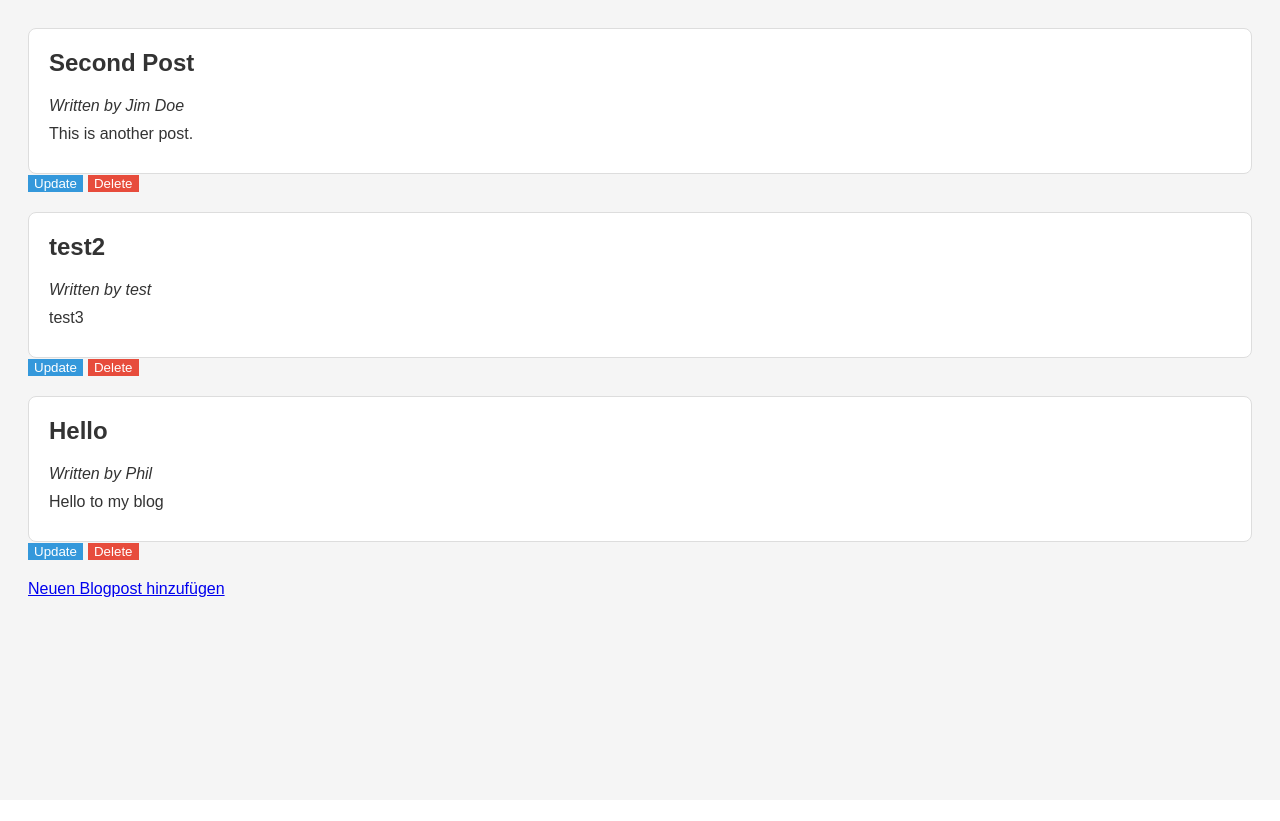
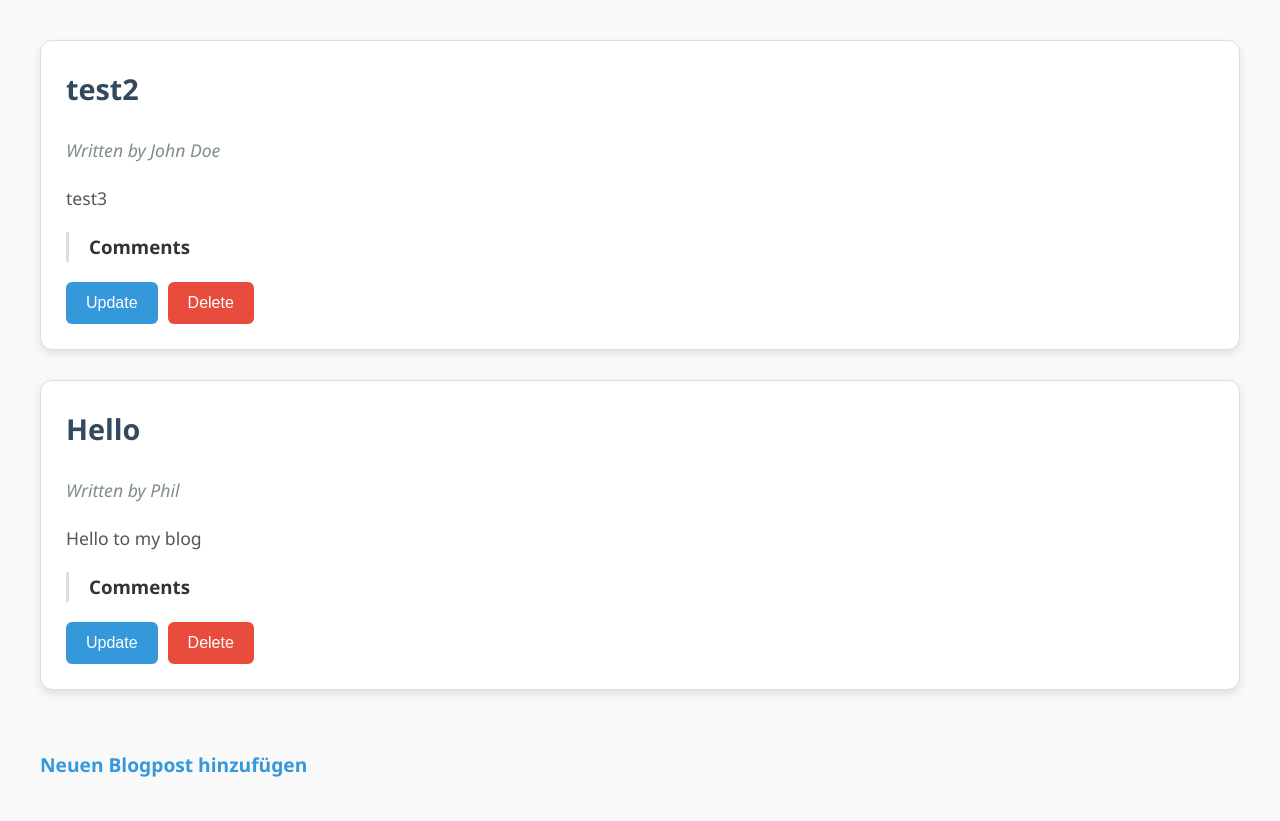
Before and after one commit to Theladron/Masterblog, a Flask app: page / in a window 1280 px wide. Before the commit the page ends 597 px from the top, so only its background shows below. Run offline with Flask 3, Linux system fonts and the light colour scheme.

Commit message:
Added update buttons and html, improved css visuals for every Html file

```diff
--- a/app.py
+++ b/app.py
@@ -1,14 +1,15 @@
 from flask import Flask, render_template, request, redirect, url_for
+
 import blog_posts_storage
 
 app = Flask(__name__)
-
 
 
 @app.route('/')
 def index():
     blog_posts = blog_posts_storage.read_comments()["data"]
     return render_template('index.html', posts=blog_posts)
+
 
 @app.route('/add', methods=['GET', 'POST'])
 def add():
@@ -29,28 +30,26 @@ def delete(post_id):
 
 @app.route('/update/<int:post_id>', methods=['GET', 'POST'])
 def update(post_id):
-    post = ""
     data = blog_posts_storage.read_comments()["data"]
-    for comment in data["data"]:
-        if comment["id"] == post_id:
-            post = comment.get["content"]
+    post = next((post for post in data if post["id"] == post_id), None)
+    print(post)
     if not post:
-        # Post not found
         return "Post not found", 404
 
     if request.method == 'POST':
-        for index, comment in enumerate(data["data"]):
-            if comment["id"] == post_id:
-                data["data"][index]["content"] = "abc"
-                blog_posts_storage.update_comment()
-                return redirect(url_for('index'))
-    # Update the post in the JSON file
-    # Redirect back to index
+        author = request.form.get('author')
+        title = request.form.get('title')
+        content = request.form.get('content')
+        blog_posts_storage.update_comment(post_id, author, title, content)
+        return redirect(url_for('index'))
 
-    # Else, it's a GET request
-    # So display the update.html page
+
     return render_template('update.html', post=post)
 
+    @app.route('/like/<int:post_id>')
+    def like(post_id):
+        blog_posts_storage.like_comment(post_id)
+        return redirect(url_for('index'))
 
 if __name__ == '__main__':
     app.run(host="0.0.0.0", port=5000, debug=True)
--- a/blog_posts.json
+++ b/blog_posts.json
@@ -1,22 +1,18 @@
 {
     "data": [
         {
-            "id": 1,
-            "author": "Jim Doe",
-            "title": "Second Post",
-            "content": "This is another post."
-        },
-        {
             "id": 2,
-            "author": "test",
+            "author": "John Doe",
             "title": "test2",
-            "content": "test3"
+            "content": "test3",
+            "likes" : 0
         },
         {
             "id": 3,
             "author": "Phil",
             "title": "Hello",
-            "content": "Hello to my blog"
+            "content": "Hello to my blog",
+            "likes" : 0
         }
     ],
     "NEXT_POST_ID": 5
--- a/blog_posts_storage.py
+++ b/blog_posts_storage.py
@@ -1,26 +1,36 @@
 import json
+
 
 def read_comments():
     with open("blog_posts.json", "r") as handle:
         return json.loads(handle.read())
 
+
 def add_comment(author, title, content):
     data = read_comments()
     new_id = data["NEXT_POST_ID"]
-    data["data"].append({"id" : new_id, "author": author, "title" : title, "content" : content})
+    data["data"].append({
+        "id": new_id,
+        "author": author,
+        "title": title,
+        "content": content,
+        "likes": 0
+    })
     data["NEXT_POST_ID"] = new_id + 1
     with open("blog_posts.json", "w") as handle:
         handle.write(json.dumps(data, indent=4))
+
 
 def update_comment(update_id, author, title, content):
     data = read_comments()
     for index, comment in enumerate(data["data"]):
         if comment["id"] == update_id:
-            comment["author"] = author
-            comment["title"] = title
-            comment["content"] = content
+            data["data"][index]["author"] = author
+            data["data"][index]["title"] = title
+            data["data"][index]["content"] = content
     with open("blog_posts.json", "w") as handle:
         handle.write(json.dumps(data, indent=4))
+
 
 def delete_comment(del_id):
     data = read_comments()
@@ -30,5 +40,10 @@ def delete_comment(del_id):
     with open("blog_posts.json", "w") as handle:
         handle.write(json.dumps(data, indent=4))
 
-
-delete_comment(4)
+def like_comment(post_id):
+    data = read_comments()
+    for index, comment in enumerate(data["data"]):
+        if comment["id"] == post_id:
+            data["data"][index]["likes"] += 1
+    with open("blog_posts.json", "w") as handle:
+        handle.write(json.dumps(data, indent=4))
--- a/static/style.css
+++ b/static/style.css
@@ -1,57 +1,193 @@
+/* Allgemeine Styles */
 body {
-    font-family: Arial, sans-serif;
-    background-color: #F5F5F5;
-    padding: 20px;
+    font-family: 'Segoe UI', Tahoma, Geneva, Verdana, sans-serif;
+    background-color: #f9f9f9;
     color: #333;
+    padding: 40px;
+    margin: 0;
+    line-height: 1.6;
 }
 
+/* Überschrift für den Blog */
 h1 {
     text-align: center;
-    color: #4F4F4F;
+    color: #2c3e50;
+    margin-bottom: 40px;
+    font-size: 2.5em;
 }
 
+/* Container für die Blogposts */
 .post {
-    background-color: #FFF;
-    border: 1px solid #DDD;
-    padding: 20px;
-
-    border-radius: 8px;
+    background-color: #fff;
+    border: 1px solid #ddd;
+    border-radius: 12px;
+    box-shadow: 0 4px 8px rgba(0, 0, 0, 0.1);
+    margin-bottom: 30px;
+    padding: 25px;
+    transition: transform 0.3s ease, box-shadow 0.3s ease;
 }
 
-.post h2 {
-    margin-top: 0;
+/* Hover-Effekt für Posts */
+.post:hover {
+    transform: translateY(-5px);
+    box-shadow: 0 6px 12px rgba(0, 0, 0, 0.1);
 }
 
-.post p {
-    margin: 10px 0;
+/* Titel des Posts */
+.post h2 {
+    font-size: 1.8em;
+    margin-top: 0;
+    color: #34495e;
 }
 
+/* Autoreninformation */
+.post p em {
+    font-style: italic;
+    color: #7f8c8d;
+}
+
+/* Allgemeiner Text */
+.post p {
+    font-size: 1.1em;
+    color: #555;
+    margin-bottom: 20px;
+}
+
+/* Kommentare */
+.comments {
+    margin-top: 20px;
+    padding-left: 20px;
+    border-left: 3px solid #ddd;
+}
+
+.comment {
+    background-color: #f9f9f9;
+    padding: 10px;
+    margin-bottom: 10px;
+    border-radius: 6px;
+    box-shadow: 0 2px 4px rgba(0, 0, 0, 0.05);
+}
+
+.comment p {
+    margin: 0;
+    font-size: 1em;
+    color: #555;
+}
+
+/* Update und Delete Buttons */
+.btn-group {
+    display: flex;
+    gap: 10px;
+    margin-top: 20px;
+    justify-content: flex-start;
+}
+
+.update-btn, .delete-btn {
+    padding: 12px 20px;
+    font-size: 1em;
+    border: none;
+    border-radius: 6px;
+    cursor: pointer;
+    transition: background-color 0.3s ease, transform 0.2s ease;
+}
+
+/* Update Button */
+.update-btn {
+    background-color: #3498db;
+    color: white;
+}
+
+.update-btn:hover {
+    background-color: #2980b9;
+    transform: translateY(-2px);
+}
+
+/* Delete Button */
 .delete-btn {
     background-color: #e74c3c;
-    align: right;
     color: white;
-    border: none;
-    cursor: pointer;
 }
 
 .delete-btn:hover {
     background-color: #c0392b;
+    transform: translateY(-2px);
 }
 
-.update-btn {
-    background-color: #3498db;
-    align: right;
-    color: white;
-    border: none;
-    cursor: pointer;
+/* Link zum Hinzufügen eines neuen Posts */
+a {
+    display: inline-block;
+    margin-top: 30px;
+    text-decoration: none;
+    color: #3498db;
+    font-size: 1.2em;
+    font-weight: bold;
 }
 
-.update-btn:hover {
-    background-color: #2980b9;
+a:hover {
+    text-decoration: underline;
 }
 
-.btn-group {
-    display: flex;
-    gap: 5px;
-    margin-bottom: 20px;
+/* Responsive Design für kleinere Bildschirme */
+@media (max-width: 768px) {
+    body {
+        padding: 20px;
+    }
+
+    h1 {
+        font-size: 2em;
+        margin-bottom: 20px;
+    }
+
+    .post {
+        padding: 15px;
+    }
+
+    .post h2 {
+        font-size: 1.5em;
+    }
+
+    .btn-group {
+        flex-direction: column;
+        align-items: stretch;
+    }
+
+    .update-btn, .delete-btn {
+        width: 100%;
+        margin-bottom: 10px;
+    }
+
+    .comments {
+        padding-left: 10px;
+    }
+
+    .comment {
+        padding: 8px;
+    }
+
+    a {
+        font-size: 1.1em;
+    }
 }
+
+@media (max-width: 480px) {
+    h1 {
+        font-size: 1.6em;
+    }
+
+    .post h2 {
+        font-size: 1.3em;
+    }
+
+    .comment p {
+        font-size: 0.95em;
+    }
+
+    .update-btn, .delete-btn {
+        font-size: 0.9em;
+        padding: 10px 15px;
+    }
+
+    a {
+        font-size: 1em;
+    }
+}
--- a/templates/add.html
+++ b/templates/add.html
@@ -33,7 +33,7 @@
         <label for="name">Name:</label>
         <input type="text" id="name" name="name" required>
 
-        <label for="title">Titel:</label>
+        <label for="title">Title:</label>
         <input type="text" id="title" name="title" required>
 
         <label for="content">Blogpost:</label>
--- a/templates/index.html
+++ b/templates/index.html
@@ -12,18 +12,28 @@
         <h2>{{ post.title }}</h2>
         <p><em>Written by {{ post.author }}</em></p>
         <p>{{ post.content }}</p>
-    </div>
-    <div class="btn-group">
-            <!-- Update Button -->
+
+        <!-- Kommentare -->
+        <div class="comments">
+            <h3>Comments</h3>
+            {% for comment in post.comments %}
+                <div class="comment">
+                    <p><strong>{{ comment.author }}:</strong> {{ comment.content }}</p>
+                </div>
+            {% endfor %}
+        </div>
+
+        <!-- Buttons (Update/Delete) innerhalb des Kommentarbereichs -->
+        <div class="btn-group">
             <form action="/update/{{ post.id }}">
                 <button class="update-btn" type="submit">Update</button>
             </form>
-            <!-- Delete Button -->
             <form action="/delete/{{ post.id }}">
                 <button class="delete-btn" type="submit">Delete</button>
             </form>
+        </div>
     </div>
     {% endfor %}
-<a href="/add">Neuen Blogpost hinzufügen</a>
+    <a href="/add">Neuen Blogpost hinzufügen</a>
 </body>
 </html>
```
Also changed, not shown: static/update_style.css (added, +68 -0 lines), templates/update.html (added, +26 -0 lines).
